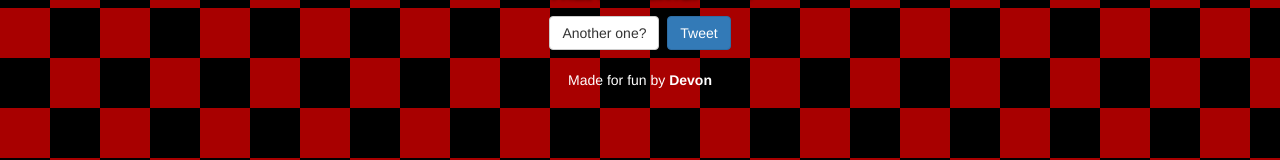
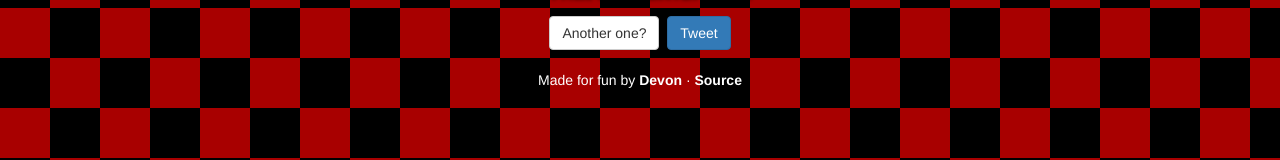
Before and after one commit to BladehellMC/BenjaVidNameGenerator, a plain HTML site: page index.html in a window 1280 px wide. Shown: the part 392-552 px from the top of the page. Drawn offline with nearby package versions, Linux system fonts and the light colour scheme.

Commit message:
Add github source

```diff
--- a/index.html
+++ b/index.html
@@ -33,7 +33,7 @@
         <button id="another" class="btn btn-default">Another one?</button>&nbsp;
         <a class="btn btn-primary" target="_blank" href="#" id="tweetbtn">Tweet</a>
       <br></br>
-      <p>Made for fun by <a href="http://twitter.com/turqmelon">Devon</a></p>
+      <p>Made for fun by <a href="http://twitter.com/turqmelon">Devon</a> &middot; <a href="https://github.com/Turqmelon/BenjaVidNameGenerator">Source</a></p>
       </div>
 
     </div><!-- /.container -->
```
